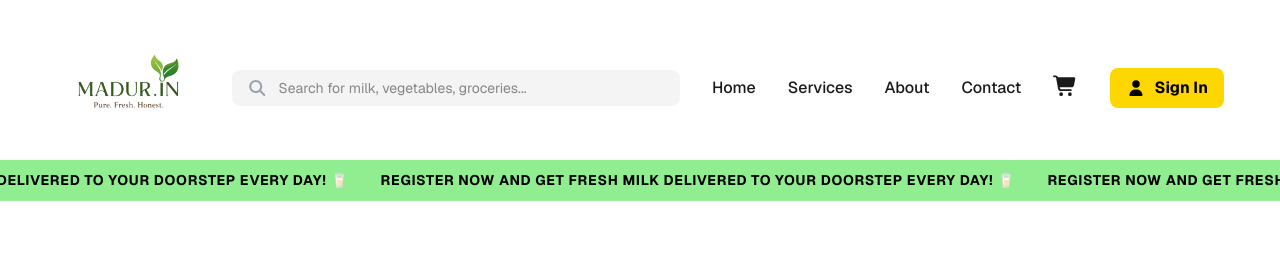
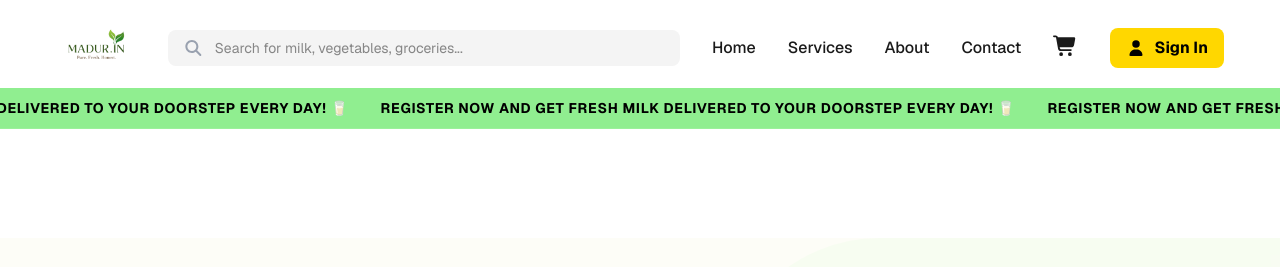
Before and after one commit to Gourav-boga/Madur.in-, a Next.js app: page / in a window 1280 px wide. Shown: the top 267 px of the page. Built offline with nearby package versions, Linux system fonts and the light colour scheme.

Commit message:
Reduce header size and adjust page padding

```diff
--- a/src/app/page.tsx
+++ b/src/app/page.tsx
@@ -25,7 +25,7 @@ export default function Home() {
   };
 
   return (
-    <div className="flex flex-col gap-16 pb-20 pt-20">
+    <div className="flex flex-col gap-16 pb-20 pt-12">
       <Hero />
 
       {/* Categories Grid */}
--- a/src/components/layout/Navbar.tsx
+++ b/src/components/layout/Navbar.tsx
@@ -35,7 +35,7 @@ export default function Navbar() {
   return (
     <nav
       className={`fixed top-0 left-0 right-0 z-50 transition-all duration-300 ${
-        isScrolled ? "bg-white shadow-md py-2" : "bg-transparent py-4"
+        isScrolled ? "bg-white shadow-md py-1" : "bg-transparent py-2"
       }`}
     >
       <div className="container flex items-center justify-between">
@@ -46,7 +46,7 @@ export default function Navbar() {
             alt="MADUR.IN Logo"
             width={400}
             height={120}
-            className="h-28 md:h-36 w-auto object-contain"
+            className="h-16 md:h-20 w-auto object-contain"
             priority
           />
         </Link>
```
